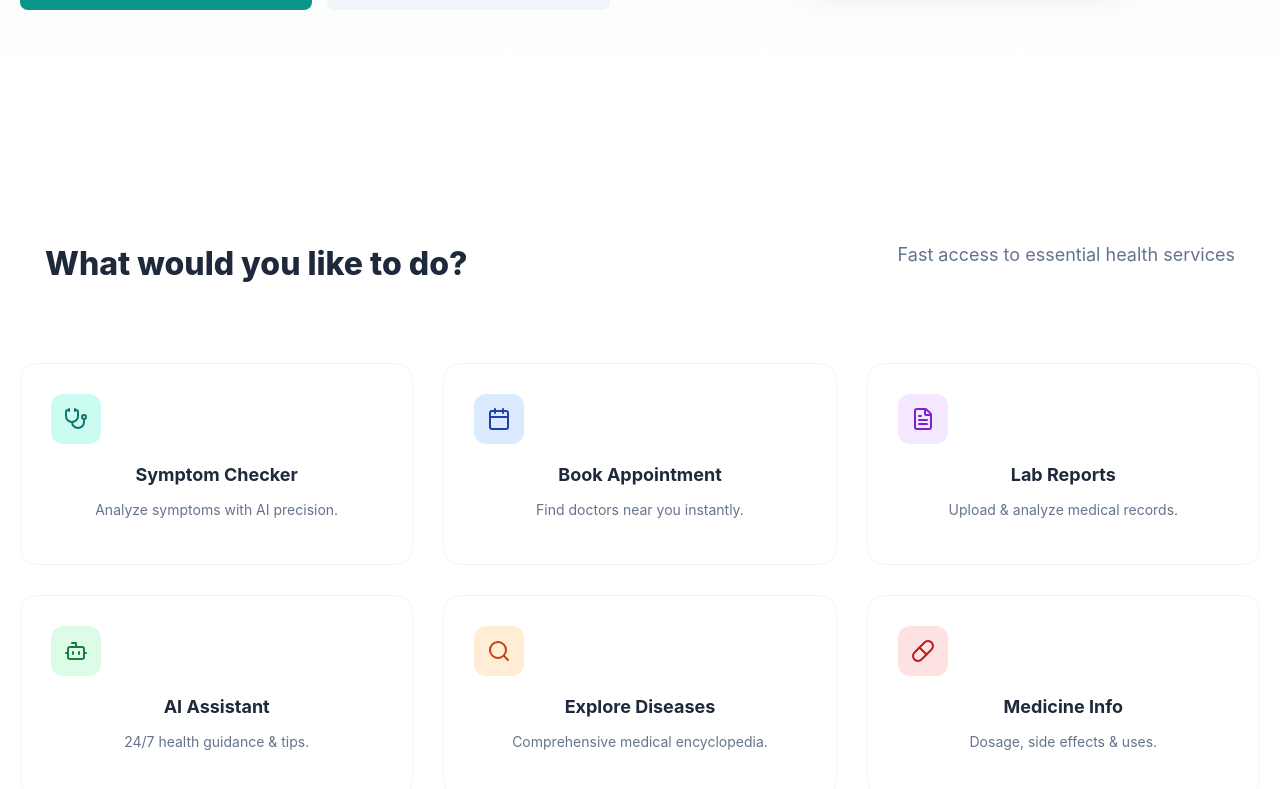
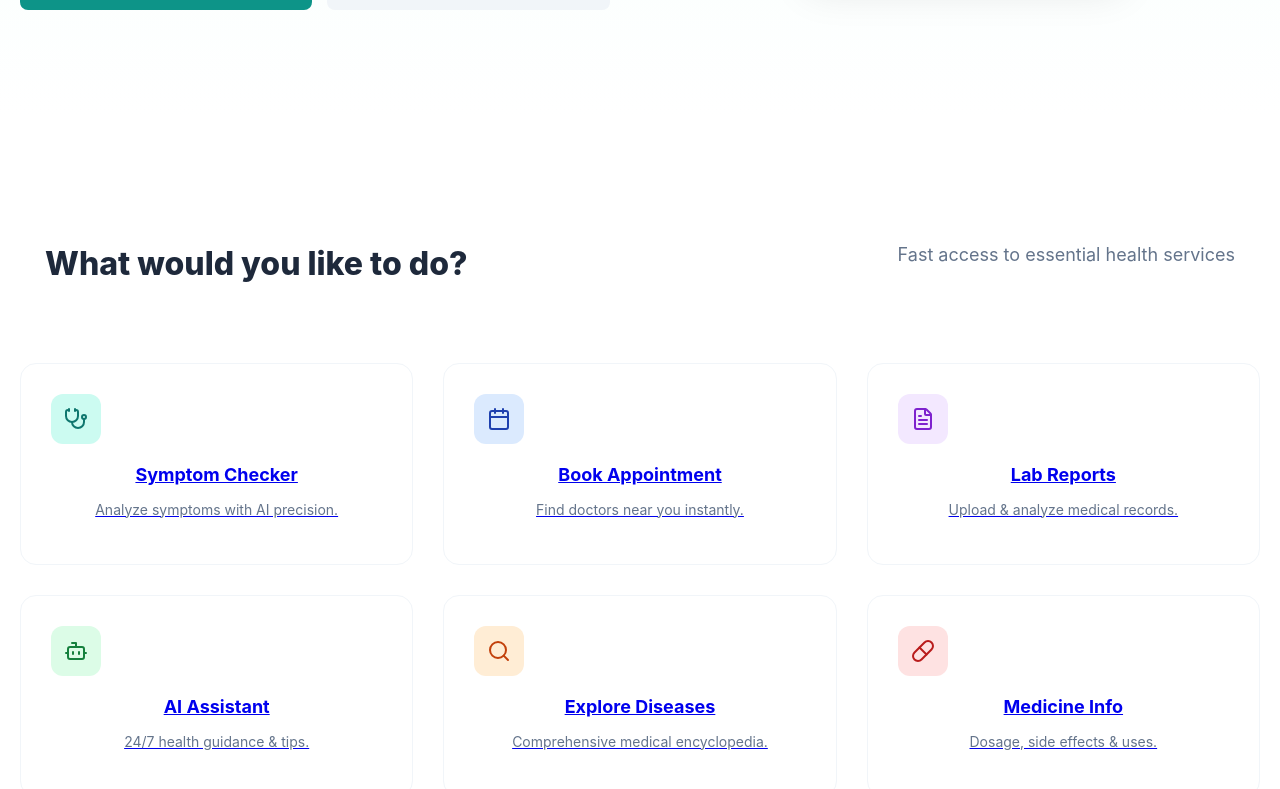
Before and after one commit to patelharsh6/Health_Sphere, a React (Create React App) app in the folder fronend/: page / in a window 1280 px wide. Shown: the part 503-1292 px from the top of the page. Built offline with nearby package versions, Linux system fonts and the light colour scheme.

Commit message:
some path changed

```diff
--- a/fronend/src/pages/Home.js
+++ b/fronend/src/pages/Home.js
@@ -6,10 +6,14 @@ import {
   Search, Pill
 } from 'lucide-react';
 import './Home.css';
-import { useNavigate } from 'react-router-dom';
+import { useNavigate ,Link} from 'react-router-dom';
 
 const Home = () => {
   const navigate = useNavigate();
+
+  const symptomsClick = () => {
+    navigate("/symptoms");
+  };
   return (
     <div className="home-container">
 
@@ -27,7 +31,7 @@ const Home = () => {
               Experience the future of healthcare today.
             </p>
             <div className="hero-buttons">
-              <button className="btn-primary" onClick={navigate("/symptoms")}>
+              <button className="btn-primary" onClick={symptomsClick}>
                 <Activity size={20}/> Check Symptoms
               </button>
               <button className="btn-secondary" onClick={ () => navigate('/appointments') }>
@@ -81,36 +85,48 @@ const Home = () => {
         </div>
 
         <div className="cards-grid">
+          <Link to="/symptoms">
             <div className="feature-card">
               <div className="icon-box teal"><Stethoscope size={24} /></div>
               <h3>Symptom Checker</h3>
               <p>Analyze symptoms with AI precision.</p>
             </div>
+          </Link>
+          <Link to="/appointments">
             <div className="feature-card">
               <div className="icon-box blue"><Calendar size={24} /></div>
               <h3>Book Appointment</h3>
               <p>Find doctors near you instantly.</p>
             </div>
+          </Link>
+          <Link to="/reports">
             <div className="feature-card">
               <div className="icon-box purple"><FileText size={24} /></div>
               <h3>Lab Reports</h3>
               <p>Upload & analyze medical records.</p>
             </div>
+          </Link>
+          <Link to="/ai-assistant">
             <div className="feature-card">
               <div className="icon-box green"><Bot size={24} /></div>
               <h3>AI Assistant</h3>
               <p>24/7 health guidance & tips.</p>
             </div>
+          </Link>
+          <Link to="/diseases">
             <div className="feature-card">
               <div className="icon-box orange"><Search size={24} /></div>
               <h3>Explore Diseases</h3>
               <p>Comprehensive medical encyclopedia.</p>
             </div>
+          </Link>
+          <Link to="/medicines">
             <div className="feature-card">
               <div className="icon-box red"><Pill size={24} /></div>
               <h3>Medicine Info</h3>
               <p>Dosage, side effects & uses.</p>
             </div>
+          </Link>
         </div>
       </section>
 
```
Lines whose indentation alone changed are shown as unchanged.
